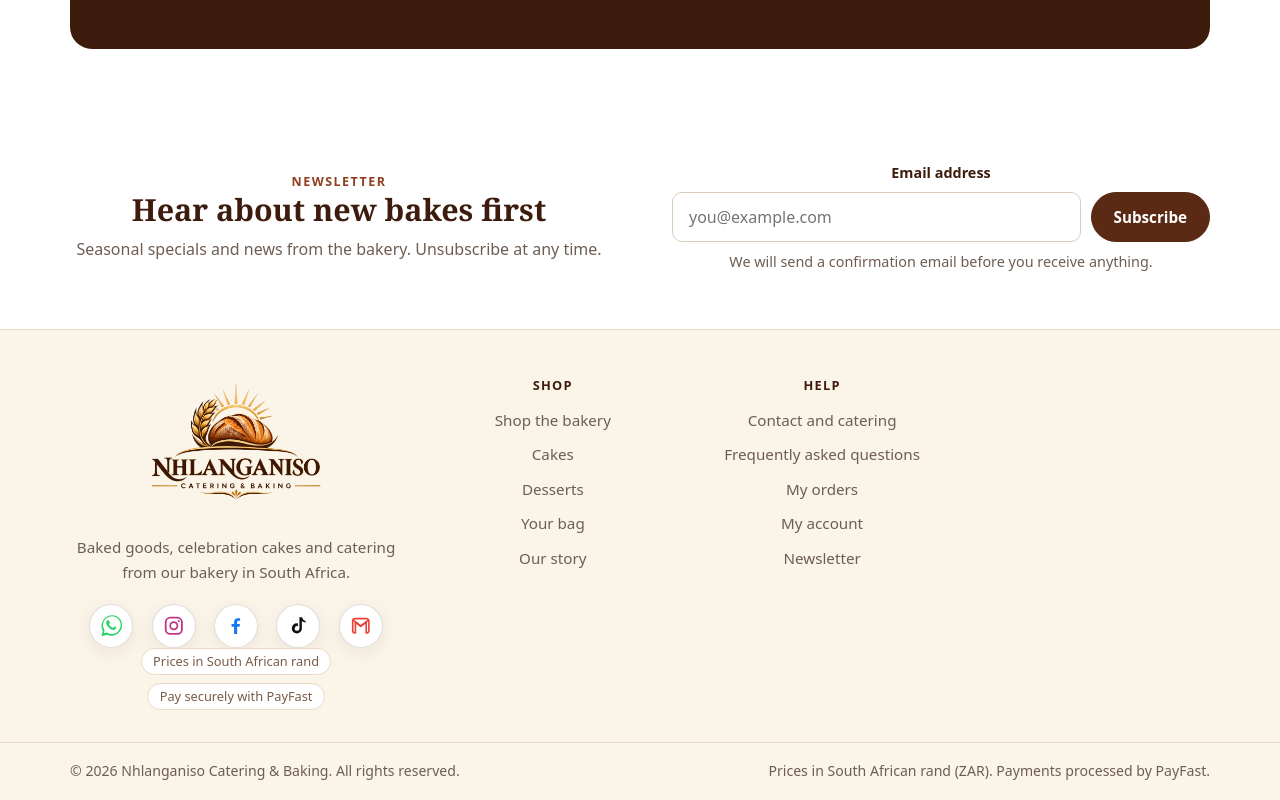
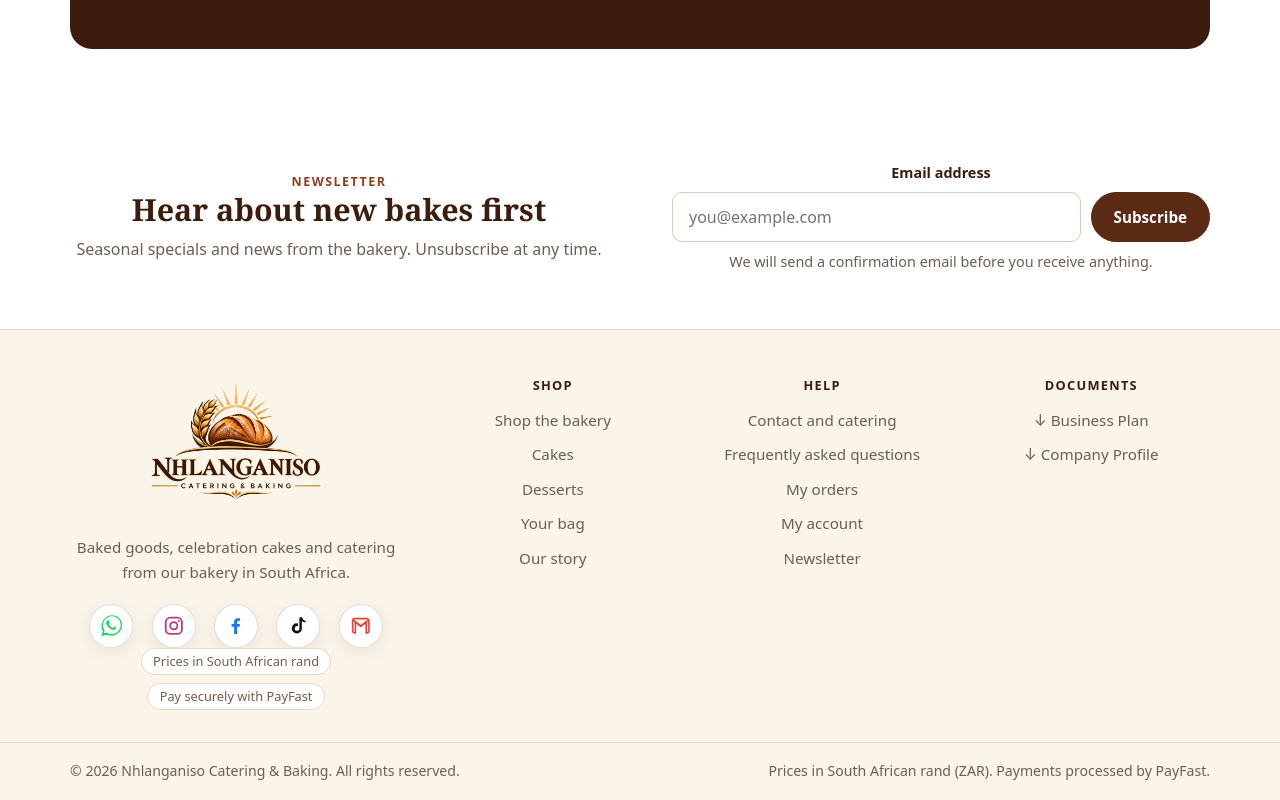
Before and after one commit to leonard1thecoder/nhlanganiso-app, a Next.js app: page / in a window 1280 px wide. Shown: the part 3735-4535 px from the top of the page. Built offline with nearby package versions, Linux system fonts and the light colour scheme; no server answers.

Commit message:
Add downloadable business documents to footer

```diff
--- a/src/components/Footer.tsx
+++ b/src/components/Footer.tsx
@@ -72,6 +72,22 @@ export function Footer() {
           </ul>
         </div>
         ) : null}
+
+        <div>
+          <h4 className="footer__heading">Documents</h4>
+          <ul className="footer__list">
+            <li>
+              <a href="/brand/Nhlanganiso_Business_Plan_Nov_2026.pdf" download>
+                <span className="footer__icon" aria-hidden="true">↓</span> Business Plan
+              </a>
+            </li>
+            <li>
+              <a href="/brand/Nhlanganiso_Company_Profile_Nov_2026.pdf" download>
+                <span className="footer__icon" aria-hidden="true">↓</span> Company Profile
+              </a>
+            </li>
+          </ul>
+        </div>
       </div>
 
       <div className="footer__bottom">
```
